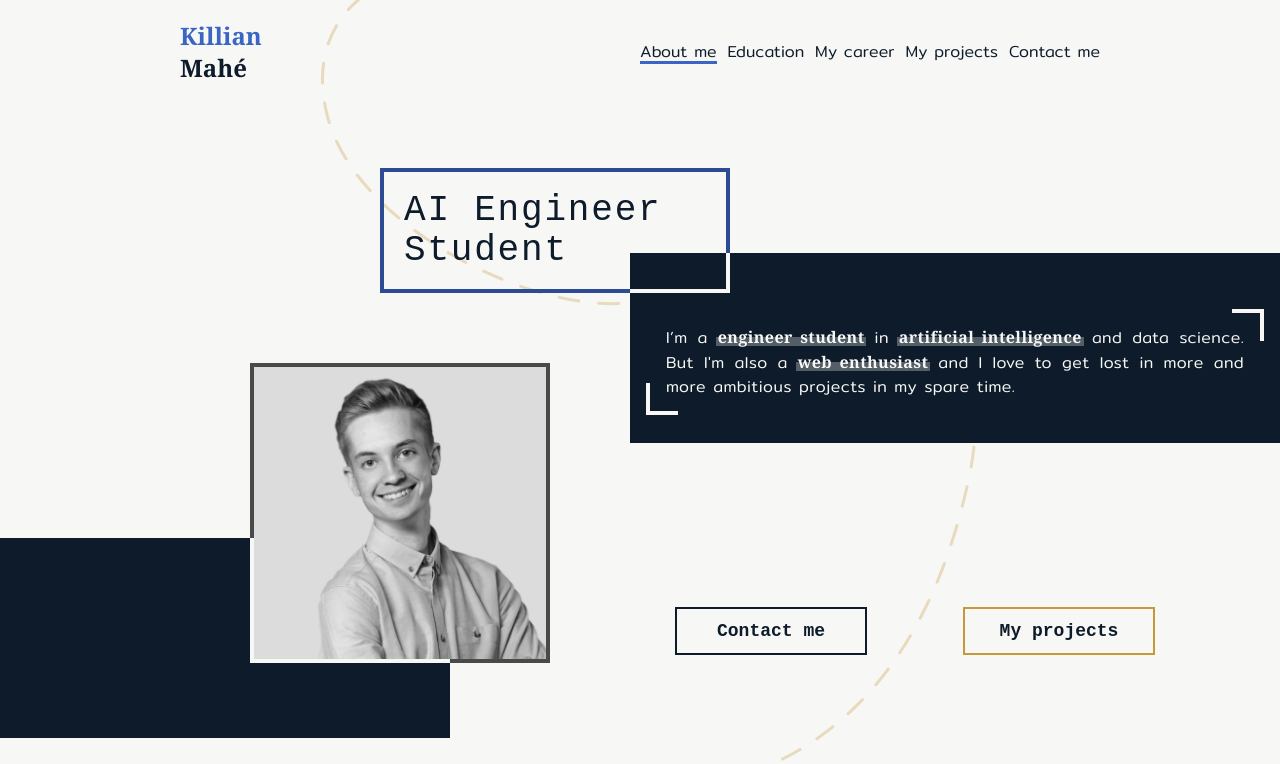
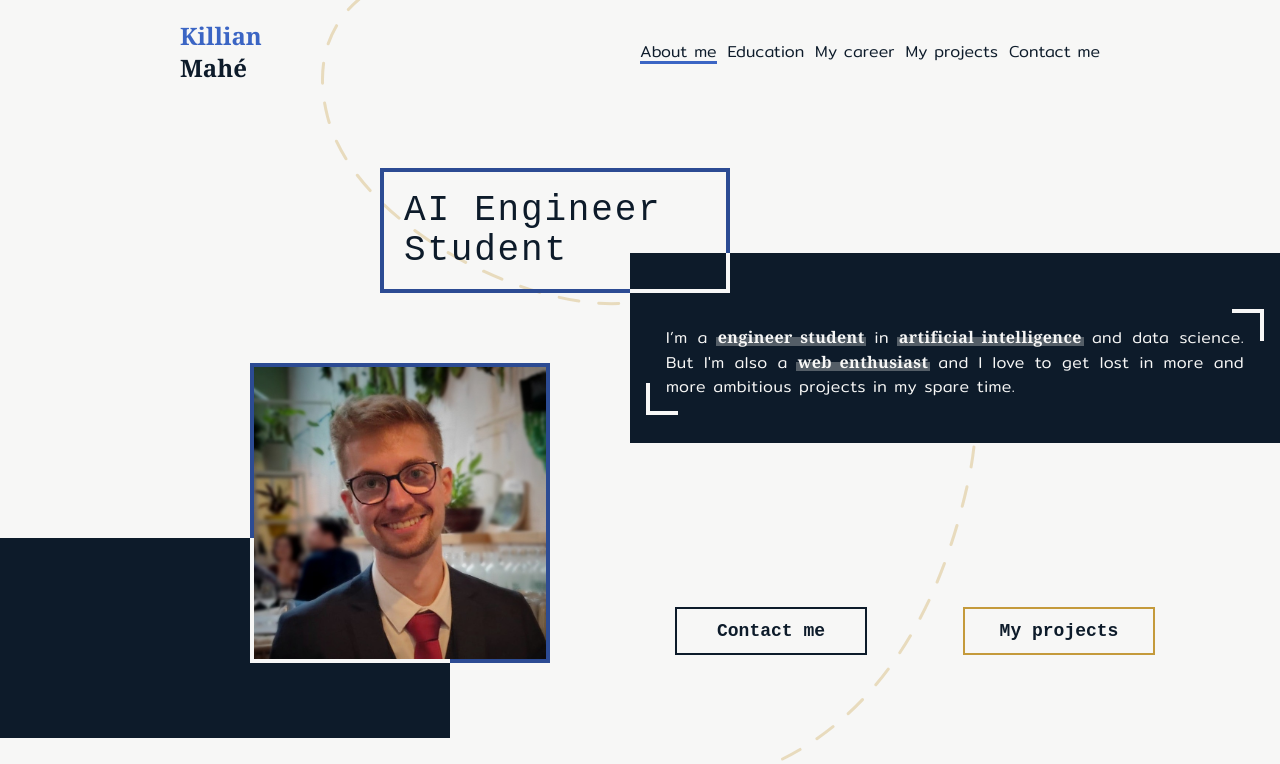
Before and after one commit to killian-mahe/portfolio, a Vue app: page /projects#/home in a window 1280 px wide. Shown: the top 764 px of the page. Built offline with nearby package versions, Linux system fonts and the light colour scheme; a web font is replaced by a local one.

Commit message:
Change profile picture

```diff
--- a/src/components/About/Profile.vue
+++ b/src/components/About/Profile.vue
@@ -1,6 +1,6 @@
 <template>
   <div class="container">
-    <img src="/img/profile_picture.png" class="bordered-box grayscale" alt="profile-picture"/>
+    <img src="/img/profile_picture.jpg" class="bordered-box" alt="profile-picture"/>
     <div class="bottom-box flex flex-col">
       <div class="main-box"></div>
     </div>
```
Also changed, not shown: public/img/profile_picture.jpg (added), public/img/profile_picture.png (deleted).
